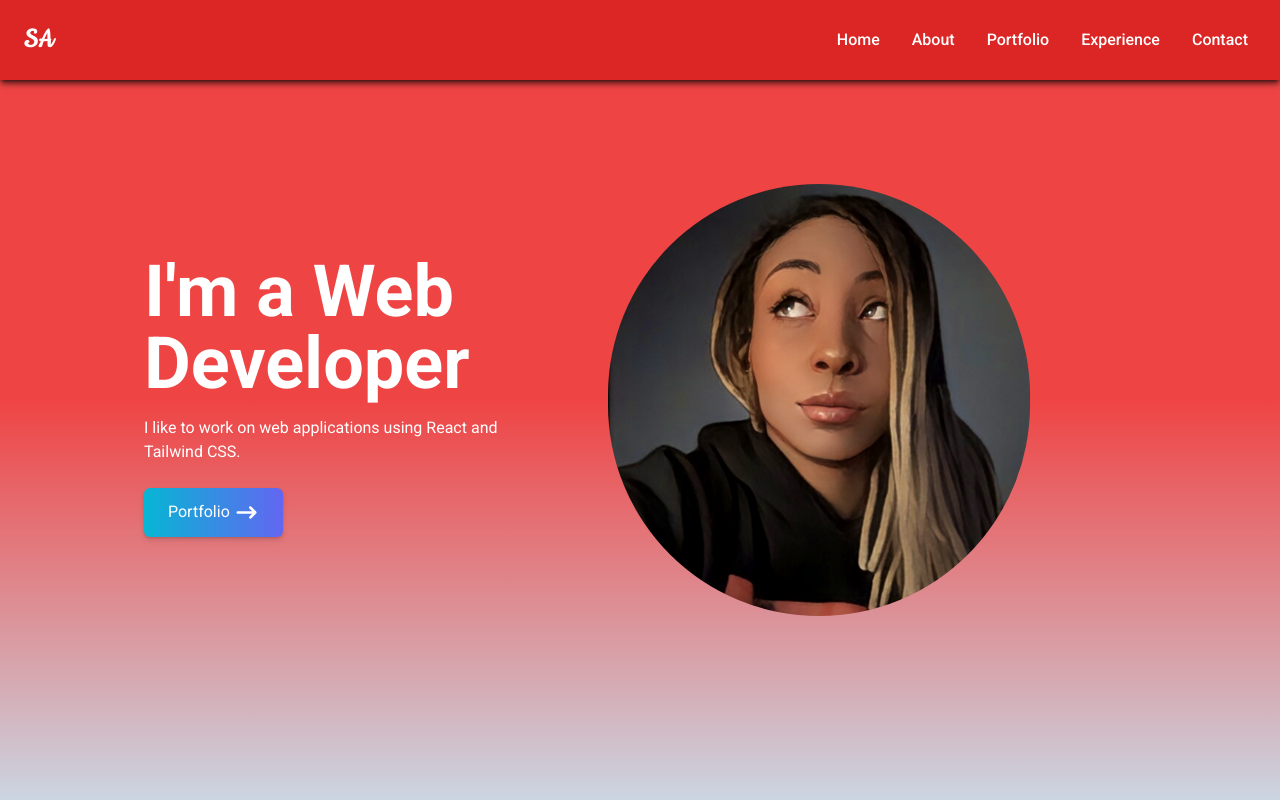
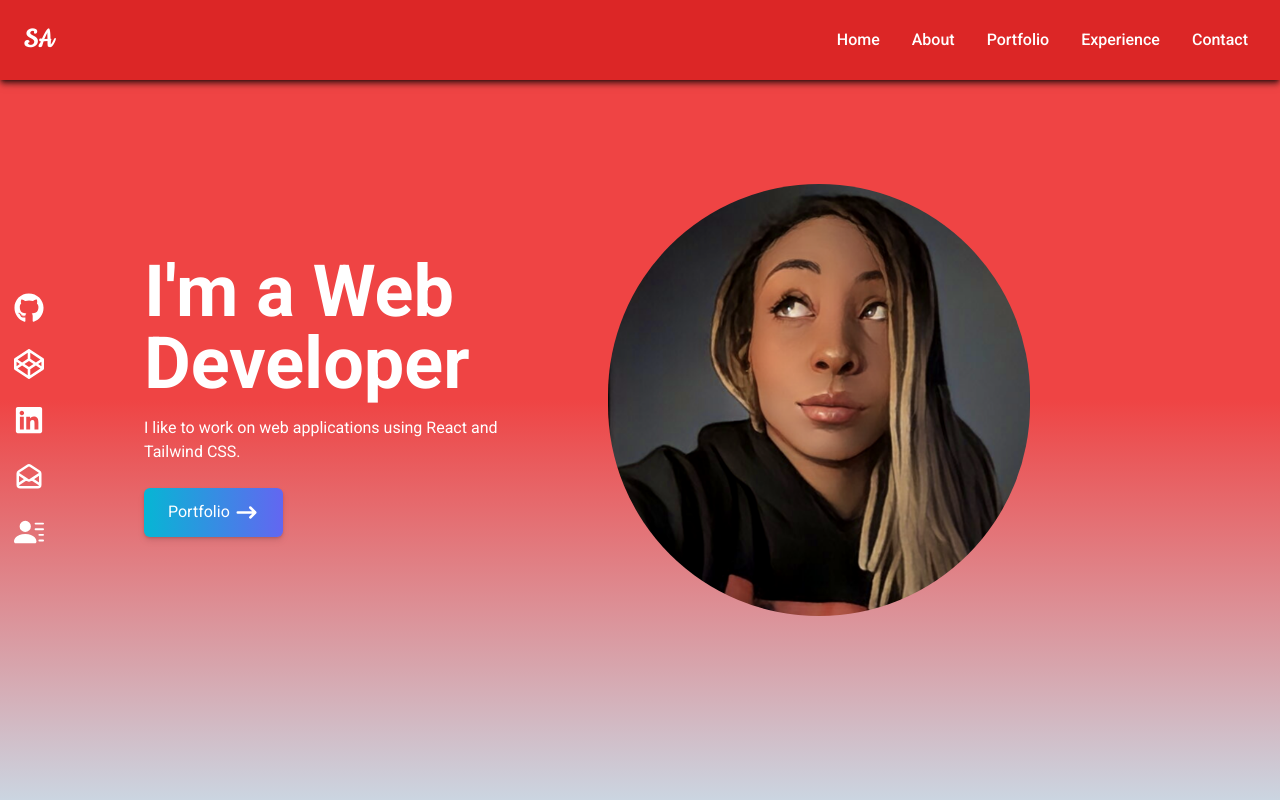
Before and after one commit to Sapereza/sarah-portfolio, a React (Create React App) app: page / in a window 1280 px wide. Built offline with nearby package versions, Linux system fonts and the light colour scheme.

Commit message:
created the social bar, but all links need to be updated withpersonal info, that goes for a better resume too. I still have some warnings to work out in the code

```diff
--- a/src/App.js
+++ b/src/App.js
@@ -1,5 +1,6 @@
 import Home from "./components/Home";
 import NavBar from "./components/NavBar";
+import SocialLinks from "./components/SocialLinks";
 
 
 function App() {
@@ -7,6 +8,8 @@ function App() {
     <div>
       <NavBar />
       <Home />
+
+      <SocialLinks />
     </div>
   );
 }
--- /dev/null
+++ b/src/components/SocialLinks.jsx
@@ -0,0 +1,91 @@
+import React from 'react';
+import {FaGithub, FaLinkedin, FaCodepen} from 'react-icons/fa';
+import {HiOutlineMailOpen} from 'react-icons/hi';
+import {BsFillPersonLinesFill} from 'react-icons/bs';
+
+
+
+const SocialLinks = () => {
+
+    const links = [
+        {
+            id:1,
+            child: (
+                <>
+                GitHub <FaGithub size={30}/>
+                </>
+            ),
+            href: 'https://github.com/',
+            style: 'rounded-tr-md'
+        },
+
+        {
+            id:2,
+            child: (
+                <>
+                Codepen <FaCodepen size={30}/>
+                </>
+            ),
+            href: 'https://codepen.com/',
+        },
+
+        {
+            id:3,
+            child: (
+                <>
+                LinkedIn <FaLinkedin size={30}/>
+                </>
+            ),
+            href: 'https://linkedin.com/',
+        },
+
+        {
+            id:4,
+            child: (
+                <>
+                Mail <HiOutlineMailOpen size={30}/>
+                </>
+            ),
+            href: 'https://github.com/',
+        },
+
+        {
+            id:5,
+            child: (
+                <>
+                Resume <BsFillPersonLinesFill size={30}/>
+                </>
+            ),
+            href: '/resume.pdf',
+            style: 'rounded-br-md',
+            download: true,
+        },
+
+    ]
+
+
+  return (
+    <div className="flex flex-col top-[35%] left-0 fixed">
+        <ul>
+
+            {links.map(({id, child, href, style, download}) => (
+
+                <li key={id} className={"flex justify-between items-center w-40 h-14 px-4 ml-[-100px] hover:ml-[-10px] hover:rounded-md duration-300 bg-gray-500" + "" + style}>
+
+                <a href={href} className="flex justify-between items-center w-full text-white" download={download} target="_blank" rel="noreferrer">
+
+                    {child}
+                </a>
+
+                </li>
+
+            ))}
+
+
+        </ul>
+
+    </div>
+  )
+}
+
+export default SocialLinks
```
Also changed, not shown: 1 other file (tests, documents, lock files or other folders).
